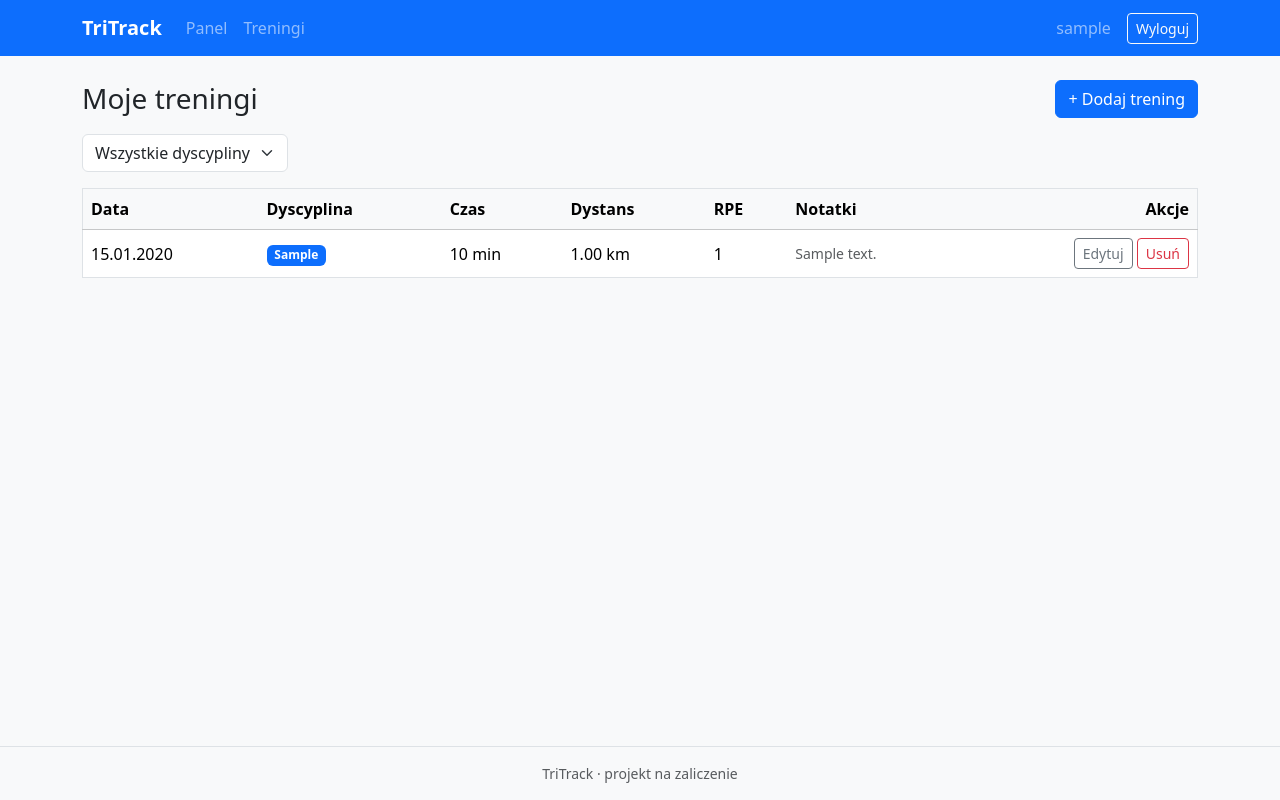
After one commit to pawelproit/triathlon-training-planner, a Flask app: page /workouts/ in a window 1280 px wide. The commit adds this page. Run offline with Flask 3, Linux system fonts and the light colour scheme; a user stored in the database is signed in; tables that the repository leaves empty hold one stand-in row (values such as "Sample post").

Commit message:
Sprint 3: model Workout, funkcjonalność treningów i wstępny panel

```diff
--- a/app/__init__.py
+++ b/app/__init__.py
@@ -6,6 +6,8 @@ from .extensions import csrf, db, login_manager, migrate
 
 from .auth import bp as auth_bp
 from .main import bp as main_bp
+
+from .workouts import bp as workouts_bp
 
 
 def create_app(config_class=Config):
@@ -17,10 +19,11 @@ def create_app(config_class=Config):
     migrate.init_app(app, db)
     login_manager.init_app(app)
 
-    from . import models  # noqa: F401  (żeby migracje widziały modele)
+    from . import models
     from .main import bp as main_bp
 
     app.register_blueprint(main_bp)
     app.register_blueprint(auth_bp, url_prefix="/auth")
+    app.register_blueprint(workouts_bp, url_prefix="/workouts")
 
     return app
--- a/app/models.py
+++ b/app/models.py
@@ -4,6 +4,13 @@ from flask_login import UserMixin
 from werkzeug.security import check_password_hash, generate_password_hash
 
 from .extensions import db, login_manager
+
+DISCIPLINES = [
+    ("swim", "Pływanie"),
+    ("bike", "Rower"),
+    ("run", "Bieganie"),
+]
+DISCIPLINE_LABELS = dict(DISCIPLINES)
 
 
 class User(UserMixin, db.Model):
@@ -17,6 +24,11 @@ class User(UserMixin, db.Model):
         db.DateTime, default=lambda: datetime.now(timezone.utc), nullable=False
     )
 
+    workouts = db.relationship(
+        "Workout", backref="user", cascade="all, delete-orphan"
+    )
+
+
     def set_password(self, password):
         self.password_hash = generate_password_hash(password)
 
@@ -27,6 +39,36 @@ class User(UserMixin, db.Model):
         return f"<User {self.username}>"
 
 
+class Workout(db.Model):
+    __tablename__ = "workouts"
+
+    id = db.Column(db.Integer, primary_key=True)
+    user_id = db.Column(
+        db.Integer, db.ForeignKey("users.id"), nullable=False, index=True
+    )
+    discipline = db.Column(db.String(20), nullable=False, index=True)
+    workout_date = db.Column(db.Date, nullable=False, index=True)
+    duration_min = db.Column(db.Integer, nullable=False)
+    distance_km = db.Column(db.Float, nullable=False)
+    rpe = db.Column(db.Integer)
+    notes = db.Column(db.Text)
+    created_at = db.Column(
+        db.DateTime, default=lambda: datetime.now(timezone.utc), nullable=False
+    )
+
+    @property
+    def discipline_label(self):
+        return DISCIPLINE_LABELS.get(self.discipline, self.discipline)
+
+    @property
+    def duration_display(self):
+        hours, minutes = divmod(self.duration_min, 60)
+        return f"{hours} h {minutes:02d} min" if hours else f"{minutes} min"
+
+    def __repr__(self):
+        return f"<Workout {self.id} {self.discipline} {self.workout_date}>"
+
+
 @login_manager.user_loader
 def load_user(user_id):
     return db.session.get(User, int(user_id))
--- a/app/templates/base.html
+++ b/app/templates/base.html
@@ -18,6 +18,7 @@
       <ul class="navbar-nav me-auto">
         {% if current_user.is_authenticated %}
         <li class="nav-item"><a class="nav-link" href="{{ url_for('main.dashboard') }}">Panel</a></li>
+        <li class="nav-item"><a class="nav-link" href="{{ url_for('workouts.index') }}">Treningi</a></li>
         {% endif %}
       </ul>
       <ul class="navbar-nav align-items-lg-center">
--- a/app/templates/dashboard.html
+++ b/app/templates/dashboard.html
@@ -4,6 +4,6 @@
 {% block content %}
 <h1 class="h3 mb-3">Cześć, {{ current_user.username }}!</h1>
 <div class="alert alert-info">
-  Logowanie działa. W kolejnym sprincie pojawi się tutaj lista Twoich treningów.
+  Logowanie działa.
 </div>
 {% endblock %}
--- /dev/null
+++ b/app/templates/workouts/list.html
@@ -0,0 +1,119 @@
+{% extends "base.html" %}
+{% block title %}Treningi – TriTrack{% endblock %}
+
+{% block content %}
+<div class="d-flex justify-content-between align-items-center mb-3">
+  <h1 class="h3 mb-0">Moje treningi</h1>
+  <a href="{{ url_for('workouts.new') }}" class="btn btn-primary">+ Dodaj trening</a>
+</div>
+
+<form method="get" class="row g-2 mb-3">
+  <div class="col-auto">
+    <select name="discipline" class="form-select" onchange="this.form.submit()">
+      <option value="">Wszystkie dyscypliny</option>
+      {% for value, label in disciplines %}
+      <option value="{{ value }}" {{ "selected" if value == current_discipline }}>{{ label }}</option>
+      {% endfor %}
+    </select>
+  </div>
+</form>
+
+{% if pagination.items %}
+<div class="table-responsive">
+  <table class="table table-hover align-middle bg-white border">
+    <thead class="table-light">
+      <tr>
+        <th>Data</th>
+        <th>Dyscyplina</th>
+        <th>Czas</th>
+        <th>Dystans</th>
+        <th>RPE</th>
+        <th>Notatki</th>
+        <th class="text-end">Akcje</th>
+      </tr>
+    </thead>
+    <tbody>
+      {% for w in pagination.items %}
+      <tr>
+        <td>{{ w.workout_date.strftime("%d.%m.%Y") }}</td>
+        <td><span class="badge text-bg-primary">{{ w.discipline_label }}</span></td>
+        <td>{{ w.duration_display }}</td>
+        <td>{{ "%.2f km"|format(w.distance_km) }}</td>
+        <td>{{ w.rpe if w.rpe is not none else "–" }}</td>
+        <td class="text-muted small">{{ w.notes|truncate(40) if w.notes else "" }}</td>
+        <td class="text-end text-nowrap">
+          <a href="{{ url_for('workouts.edit', workout_id=w.id) }}" class="btn btn-sm btn-outline-secondary">Edytuj</a>
+          <button type="button" class="btn btn-sm btn-outline-danger"
+                  data-bs-toggle="modal" data-bs-target="#deleteModal"
+                  data-action="{{ url_for('workouts.delete', workout_id=w.id) }}"
+                  data-info="{{ w.workout_date.strftime('%d.%m.%Y') }} – {{ w.discipline_label }}">
+            Usuń
+          </button>
+        </td>
+      </tr>
+      {% endfor %}
+    </tbody>
+  </table>
+</div>
+
+{% if pagination.pages > 1 %}
+<nav>
+  <ul class="pagination justify-content-center">
+    <li class="page-item {{ 'disabled' if not pagination.has_prev }}">
+      <a class="page-link" href="{{ url_for('workouts.index', page=pagination.prev_num, discipline=current_discipline) }}">&laquo;</a>
+    </li>
+    {% for p in pagination.iter_pages() %}
+      {% if p %}
+      <li class="page-item {{ 'active' if p == pagination.page }}">
+        <a class="page-link" href="{{ url_for('workouts.index', page=p, discipline=current_discipline) }}">{{ p }}</a>
+      </li>
+      {% else %}
+      <li class="page-item disabled"><span class="page-link">…</span></li>
+      {% endif %}
+    {% endfor %}
+    <li class="page-item {{ 'disabled' if not pagination.has_next }}">
+      <a class="page-link" href="{{ url_for('workouts.index', page=pagination.next_num, discipline=current_discipline) }}">&raquo;</a>
+    </li>
+  </ul>
+</nav>
+{% endif %}
+
+{% else %}
+<div class="alert alert-info">
+  Nie masz jeszcze żadnych treningów{% if current_discipline %} w tej dyscyplinie{% endif %}.
+  <a href="{{ url_for('workouts.new') }}">Dodaj pierwszy</a>.
+</div>
+{% endif %}
+
+<div class="modal fade" id="deleteModal" tabindex="-1">
+  <div class="modal-dialog">
+    <div class="modal-content">
+      <div class="modal-header">
+        <h5 class="modal-title">Usunąć trening?</h5>
+        <button type="button" class="btn-close" data-bs-dismiss="modal"></button>
+      </div>
+      <div class="modal-body">
+        Czy na pewno chcesz usunąć trening: <strong id="deleteInfo"></strong>?
+        Tej operacji nie można cofnąć.
+      </div>
+      <div class="modal-footer">
+        <button type="button" class="btn btn-secondary" data-bs-dismiss="modal">Anuluj</button>
+        <form method="post" id="deleteForm">
+          <input type="hidden" name="csrf_token" value="{{ csrf_token() }}">
+          <button type="submit" class="btn btn-danger">Usuń</button>
+        </form>
+      </div>
+    </div>
+  </div>
+</div>
+{% endblock %}
+
+{% block scripts %}
+<script>
+  document.getElementById("deleteModal").addEventListener("show.bs.modal", function (event) {
+    const btn = event.relatedTarget;
+    document.getElementById("deleteForm").action = btn.dataset.action;
+    document.getElementById("deleteInfo").textContent = btn.dataset.info;
+  });
+</script>
+{% endblock %}
--- /dev/null
+++ b/app/workouts/__init__.py
@@ -0,0 +1,5 @@
+from flask import Blueprint
+
+bp = Blueprint("workouts", __name__)
+
+from . import routes  # noqa: E402,F401
--- /dev/null
+++ b/app/workouts/routes.py
@@ -0,0 +1,85 @@
+from flask import abort, flash, redirect, render_template, request, url_for
+from flask_login import current_user, login_required
+
+from ..extensions import db
+from ..models import DISCIPLINES, Workout
+from . import bp
+from .forms import WorkoutForm
+
+PER_PAGE = 10
+
+
+def _get_own_workout_or_404(workout_id):
+    """Zwraca trening tylko wtedy, gdy należy do zalogowanego użytkownika."""
+    workout = db.session.get(Workout, workout_id)
+    if workout is None or workout.user_id != current_user.id:
+        abort(404)
+    return workout
+
+
+def _fill_workout(workout, form):
+    workout.discipline = form.discipline.data
+    workout.workout_date = form.workout_date.data
+    workout.duration_min = form.duration_min.data
+    workout.distance_km = form.distance_km.data
+    workout.rpe = form.rpe.data
+    workout.notes = (form.notes.data or "").strip() or None
+
+
+@bp.route("/")
+@login_required
+def index():
+    page = request.args.get("page", 1, type=int)
+    discipline = request.args.get("discipline")
+    if discipline not in dict(DISCIPLINES):
+        discipline = None
+
+    query = db.select(Workout).where(Workout.user_id == current_user.id)
+    if discipline:
+        query = query.where(Workout.discipline == discipline)
+    query = query.order_by(Workout.workout_date.desc(), Workout.id.desc())
+
+    pagination = db.paginate(query, page=page, per_page=PER_PAGE, error_out=False)
+    return render_template(
+        "workouts/list.html",
+        pagination=pagination,
+        disciplines=DISCIPLINES,
+        current_discipline=discipline,
+    )
+
+
+@bp.route("/new", methods=["GET", "POST"])
+@login_required
+def new():
+    form = WorkoutForm()
+    if form.validate_on_submit():
+        workout = Workout(user_id=current_user.id)
+        _fill_workout(workout, form)
+        db.session.add(workout)
+        db.session.commit()
+        flash("Trening został dodany.", "success")
+        return redirect(url_for("workouts.index"))
+    return render_template("workouts/form.html", form=form, title="Dodaj trening")
+
+
+@bp.route("/<int:workout_id>/edit", methods=["GET", "POST"])
+@login_required
+def edit(workout_id):
+    workout = _get_own_workout_or_404(workout_id)
+    form = WorkoutForm(obj=workout)
+    if form.validate_on_submit():
+        _fill_workout(workout, form)
+        db.session.commit()
+        flash("Zmiany zostały zapisane.", "success")
+        return redirect(url_for("workouts.index"))
+    return render_template("workouts/form.html", form=form, title="Edytuj trening")
+
+
+@bp.route("/<int:workout_id>/delete", methods=["POST"])
+@login_required
+def delete(workout_id):
+    workout = _get_own_workout_or_404(workout_id)
+    db.session.delete(workout)
+    db.session.commit()
+    flash("Trening został usunięty.", "info")
+    return redirect(url_for("workouts.index"))
```
Also changed, not shown: app/templates/workouts/form.html (added, +27 -0 lines), app/workouts/forms.py (added, +61 -0 lines), migrations/versions/48fedd9a432c_workouts.py (added, +50 -0 lines).
